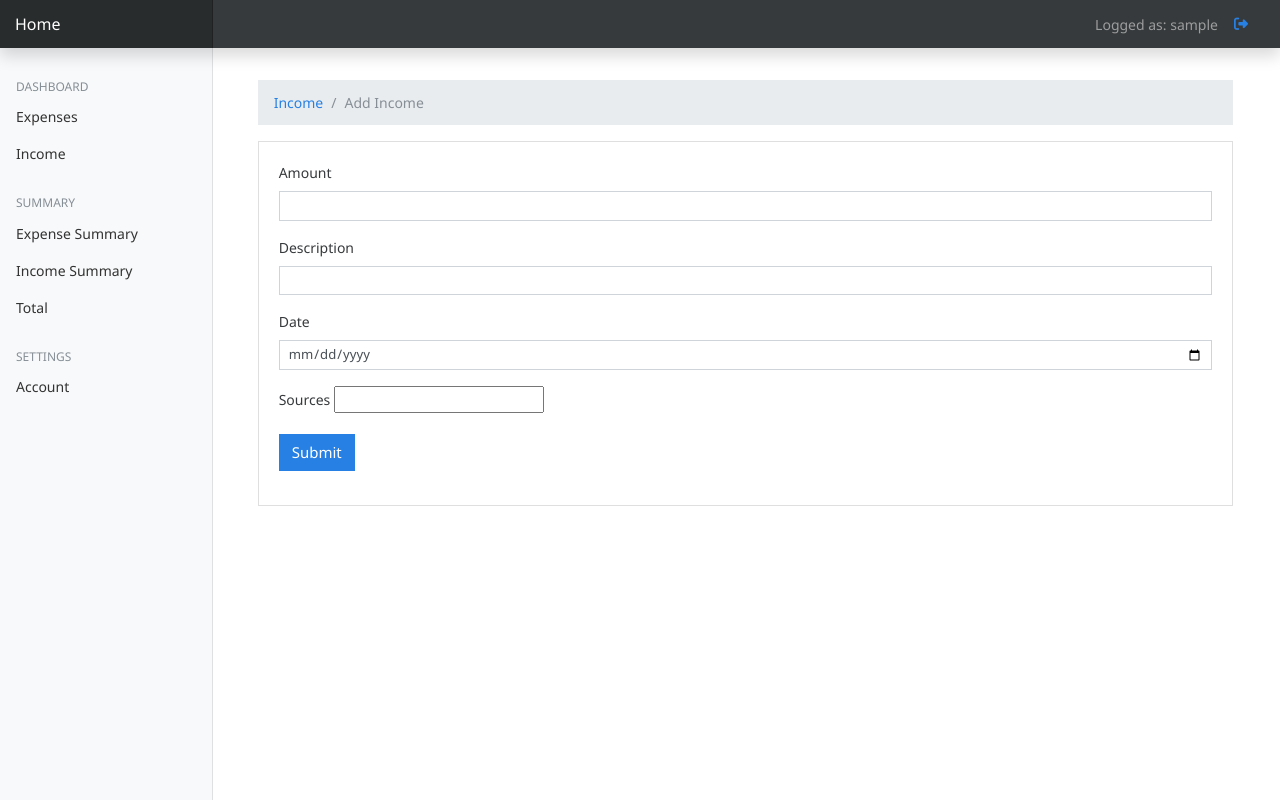
After one commit to JakubG24/Budget-planner, a Django app: page /income/my_income/add_income/ in a window 1280 px wide. The commit adds this page. Run offline with Django 3.2, Linux system fonts and the light colour scheme; the visitor is signed in with stand-in values (Sample User, id 1); some libraries are stand-ins or nearby versions.

Commit message:
add income form

```diff
--- a/BudgetPlanner/urls.py
+++ b/BudgetPlanner/urls.py
@@ -23,4 +23,6 @@ urlpatterns = [
     path('', views.IndexView.as_view(), name='index'),
     path('accounts/', include('accounts.urls')),
     path('income/my_income/', views.IncomeView.as_view(), name='income_panel'),
+    path('income/my_income/add_income/', views.AddIncomeView.as_view(), name='add_income'),
+
 ]
--- a/income/models.py
+++ b/income/models.py
@@ -22,3 +22,6 @@ class Income(models.Model):
     date = models.DateField()
     user = models.ForeignKey(User, on_delete=CASCADE)
     source = models.ForeignKey(IncomeSource, on_delete=CASCADE)
+
+    def get_absolute_url(self):
+        return f'/income/my_income/edit/{self.id}/'
--- /dev/null
+++ b/income/static/css/add_income.css
@@ -0,0 +1,7 @@
+form ul li.category {
+    display: inline-block;
+    background-color: #868e96;
+    color: black;
+    padding: 5px 10px;
+    margin-right: 5px;
+}
--- a/income/static/js/main.js
+++ b/income/static/js/main.js
@@ -1 +1,24 @@
-console.log("1111", 1111);
+(function(){
+
+    document.querySelector('#categoryInput').addEventListener('keydown', function(e){
+        if(e.keyCode != 13){
+            return;
+        }
+
+        e.preventDefault()
+
+        let categoryName = this.value
+        this.value = ''
+        addNewCategory(categoryName)
+        updateCategoriesString()
+    })
+
+    function addNewCategory(name){
+
+        document.querySelector('#categoriesContainer').insertAdjacentHTML('beforeend',
+            `<li class="category">
+                    <span class="name">${name}</span>
+                    <a href="#" class="btn-outline-dark"><b>X</b></a>
+                   </li>`)
+    }
+})()
--- a/income/views.py
+++ b/income/views.py
@@ -1,5 +1,7 @@
+from django.contrib.auth.mixins import LoginRequiredMixin
 from django.core.paginator import Paginator
-from django.shortcuts import render
+from django.shortcuts import render, redirect
+from django.urls import reverse_lazy
 from django.views import View
 
 from income.models import Income
@@ -10,10 +12,23 @@ class IndexView(View):
         return render(request, 'index.html')
 
 
-class IncomeView(View):
+class IncomeView(LoginRequiredMixin, View):
     def get(self, request):
         income = Income.objects.filter(user=request.user).order_by('date')
         paginator = Paginator(income, 1)
         page_number = request.GET.get('page')
         page = paginator.get_page(page_number)
         return render(request, 'income/income_view.html', {'income_list': income, 'pages': page})
+
+
+class AddIncomeView(LoginRequiredMixin, View):
+    def get(self, request):
+        return render(request, 'income/add_income_view.html')
+
+    def post(self, request):
+        amount = request.POST['amount']
+        description = request.POST['description']
+        date = request.POST['income_date']
+        income = Income.objects.create(amount=amount, description=description, date=date, user=request.user)
+        income.save()
+        return redirect(reverse_lazy('income_panel'))
--- /dev/null
+++ b/templates/income/add_income_view.html
@@ -0,0 +1,47 @@
+{% extends 'index.html' %}
+{% block account %}
+{% load static %}
+    <link href="{% static 'css/add_income.css' %}" rel="stylesheet"/>
+<div class="container mt-4">
+  <nav aria-label="breadcrumb">
+    <ol class="breadcrumb">
+      <li class="breadcrumb-item">
+        <a href="{% url 'income_panel' %}">Income</a>
+      </li>
+      <li class="breadcrumb-item active" aria-current="page">Add Income</li>
+    </ol>
+  </nav>
+
+  <div class="card">
+    <div class="card-body">
+      <form action="#" method="post" onkeydown="return event.key !== 'Enter';">
+      {% csrf_token %}
+        <div class="form-group">
+          <label for="">Amount</label>
+          <input type="number" step="any" class="form-control form-control-sm" name="amount"
+                 value="{{values.amount}}" min="0" oninput="validity.valid||(value='');"/>
+        </div>
+        <div class="form-group">
+          <label for="">Description</label>
+          <input type="text" class="form-control form-control-sm" name="description" value="{{values.description}}"/>
+        </div>
+         <div class="form-group">
+          <label for="">Date</label>
+          <input type="date" class="form-control form-control-sm" name="income_date"/>
+        </div>
+        <div class="form-group">
+          <label for="categoryInput">Sources</label>
+            <input type="text" name="categoryInput" id="categoryInput" multiple>
+            <input type="hidden" name="categoriesString">
+            <ul id="categoriesContainer">
+
+            </ul>
+
+        </div>
+          <button type="submit" class="btn btn-primary btn-primary-sm">Submit</button>
+      </form>
+    </div>
+  </div>
+</div>
+<script src="{% static 'js/add_income.js' %}"></script>
+{% endblock %}
--- a/templates/income/income_view.html
+++ b/templates/income/income_view.html
@@ -13,7 +13,7 @@
       </nav>
     </div>
     <div class="col-md-2">
-      <a href="#" class="btn btn-primary">Add Income</a>
+      <a href="{% url 'add_income' %}" class="btn btn-primary">Add Income</a>
     </div>
   </div>
 </div>
@@ -34,9 +34,9 @@
       {% for income in income_list %}
       <tr>
         <td>{{ income.amount }}</td>
+        <td>{{ income.source }}</td>
+        <td>{{ income.date }}</td>
         <td>{{ income.description }}</td>
-        <td>{{ income.date }}</td>
-        <td>{{ income.source }}</td>
         <td>
           <a href="#" class="btn btn-secondary btn-sm">Edit</a>
         </td>
--- a/templates/index.html
+++ b/templates/index.html
@@ -7,7 +7,6 @@
     <title>Home budget planner{% block title %} {% endblock %}</title>
     <link href="{% static 'css/bootstrap.min.css'%}" rel="stylesheet" />
     <link href="{% static 'css/main.css'%}" rel="stylesheet" />
-    <script src="https://cdnjs.cloudflare.com/ajax/libs/Chart.js/2.7.3/Chart.min.js"></script>
     <link href="{% static 'css/dashboard.css' %}" rel="stylesheet" />
   </head>
   <body>
```
Also changed, not shown: income/static/js/add_income.js (added, +49 -0 lines).
